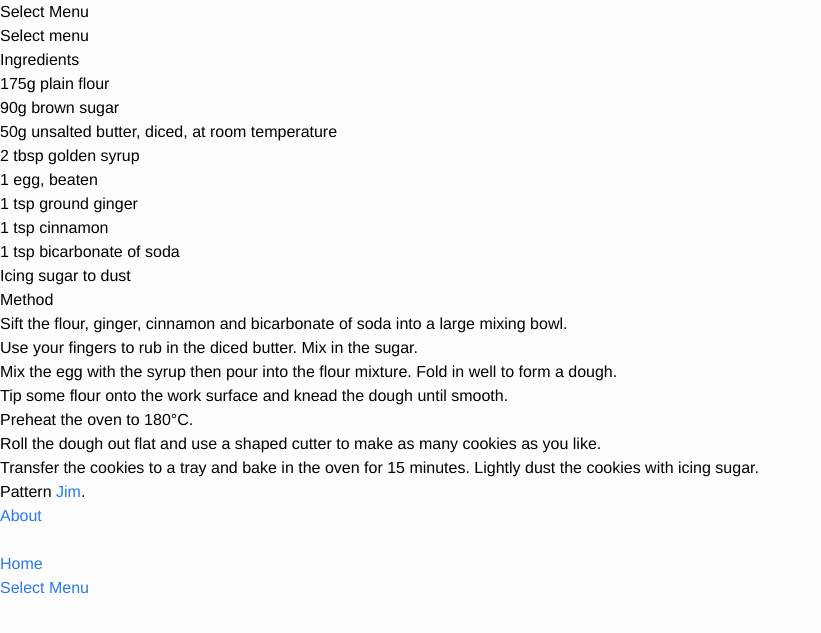
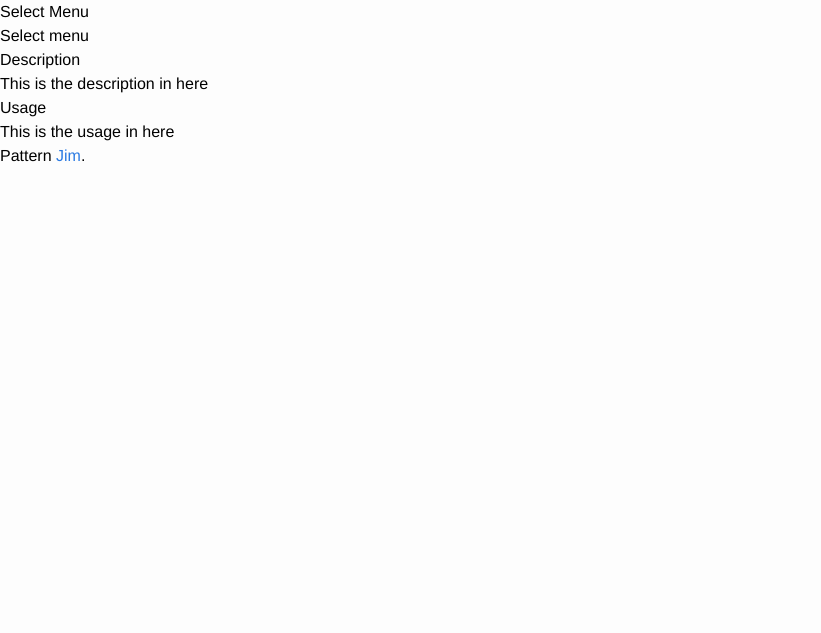
Before and after one commit to andyirvine/patterns, a Jekyll site: the page built from select.md, in a window 1280 px wide. Shown: the top 633 px of the page, without its empty margins (0-821 px from the left). Built offline with Jekyll 4.4.1, drawn with Linux system fonts in a browser that asks for light colours; Markdown is read by kramdown in place of the engine named in the settings.

Commit message:
Updated index page and pattern template

```diff
--- a/_layouts/default.html
+++ b/_layouts/default.html
@@ -1,4 +1,5 @@
 {% include head.html %}
+{% include nav.html %}
 
 	<h1>{{ page.title }}</h1>
 	<h2>{{ page.subheading }}</h2>
--- a/_layouts/pattern.html
+++ b/_layouts/pattern.html
@@ -10,6 +10,5 @@
 
 	</main>
 
-	{% include nav.html %}
 
 {% include foot.html %}
--- a/select.md
+++ b/select.md
@@ -6,24 +6,10 @@ recipe-attribution-link: http://www.foo.com
 ---
 Select menu
 
-## Ingredients
+## Description
 
-* 175g plain flour
-* 90g brown sugar
-* 50g unsalted butter, diced, at room temperature
-* 2 tbsp golden syrup
-* 1 egg, beaten
-* 1 tsp ground ginger
-* 1 tsp cinnamon
-* 1 tsp bicarbonate of soda
-* Icing sugar to dust
+This is the description in here
 
-## Method
+## Usage
 
-1. Sift the flour, ginger, cinnamon and bicarbonate of soda into a large mixing bowl.
-2. Use your fingers to rub in the diced butter. Mix in the sugar.
-3. Mix the egg with the syrup then pour into the flour mixture. Fold in well to form a dough.
-4. Tip some flour onto the work surface and knead the dough until smooth.
-5. Preheat the oven to 180°C.
-6. Roll the dough out flat and use a shaped cutter to make as many cookies as you like.
-7. Transfer the cookies to a tray and bake in the oven for 15 minutes. Lightly dust the cookies with icing sugar.
+This is the usage in here
```
